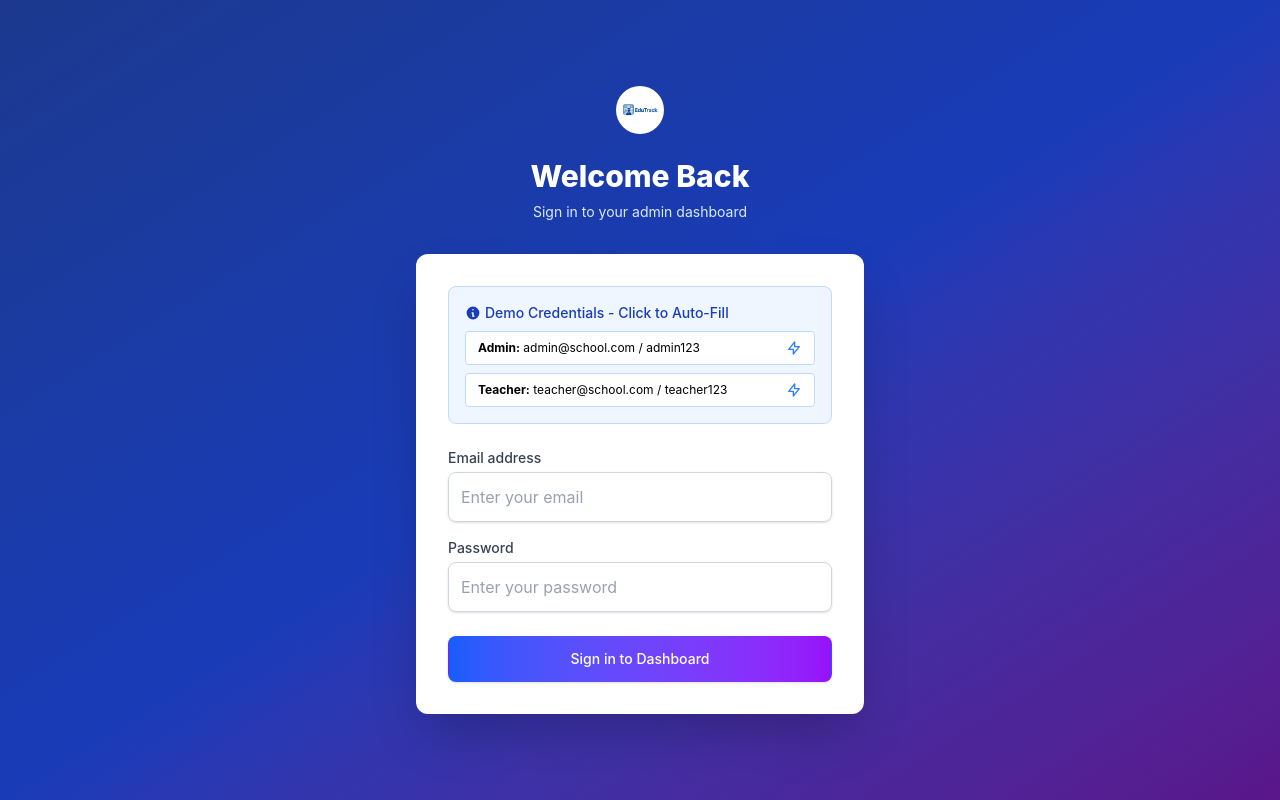
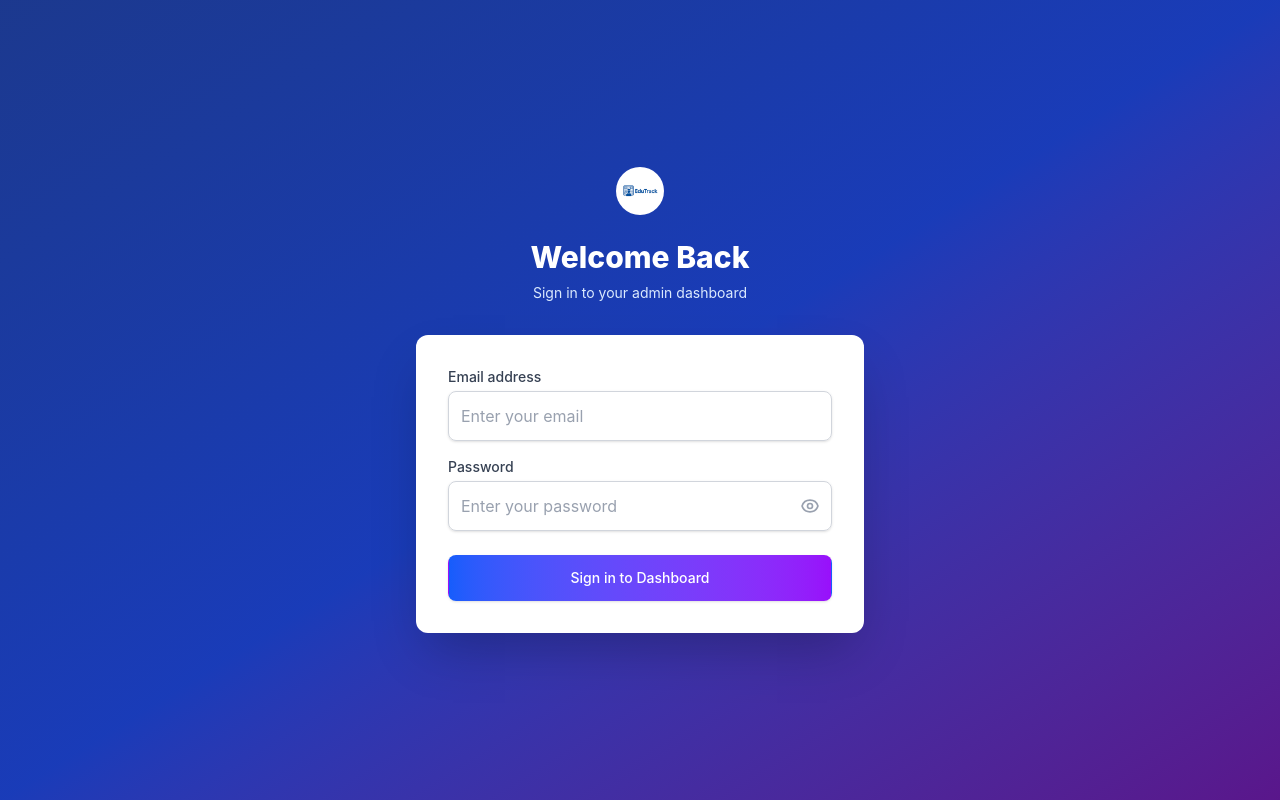
Before and after one commit to Talent5/Attendance_System, a React (Vite) app in the folder Admin_Dashboard/: page /login in a window 1280 px wide. Built offline with nearby package versions, Linux system fonts and the light colour scheme.

Commit message:
Refactor logo imports to use local asset path and update CORS configuration to allow all Vercel domains

```diff
--- a/Admin_Dashboard/src/components/Layout/Layout.jsx
+++ b/Admin_Dashboard/src/components/Layout/Layout.jsx
@@ -1,5 +1,6 @@
 import { Link, useNavigate, useLocation } from 'react-router-dom';
 import { useAuth } from '../../contexts/AuthContext';
+import logo from '../../assets/Logo.png';
 
 const Layout = ({ children }) => {
   const { user, logout } = useAuth();
@@ -54,7 +55,7 @@
                 <div className="flex items-center">
                   <div className="w-8 h-8 bg-white rounded-full flex items-center justify-center mr-3">
                     <img
-                      src="/src/assets/Logo.png"
+                      src={logo}
                       alt="EduTrack Logo"
                       className="w-7 h-7 rounded-full object-contain"
                     />
--- a/Admin_Dashboard/src/components/Layout/Sidebar.jsx
+++ b/Admin_Dashboard/src/components/Layout/Sidebar.jsx
@@ -1,6 +1,7 @@
 import React, { useState } from 'react';
 import { Link, useLocation, useNavigate } from 'react-router-dom';
 import { useAuth } from '../../contexts/AuthContext';
+import logo from '../../assets/Logo.png';
 
 const Sidebar = ({ isOpen, onClose }) => {
   const location = useLocation();
@@ -101,7 +102,7 @@
           <div className="flex items-center space-x-2">
             <div className="w-8 h-8 bg-white rounded-full flex items-center justify-center">
               <img
-                src="/src/assets/Logo.png"
+                src={logo}
                 alt="EduTrack Logo"
                 className="w-7 h-7 rounded-full object-contain"
               />
--- a/Admin_Dashboard/src/pages/IDCardGenerator.jsx
+++ b/Admin_Dashboard/src/pages/IDCardGenerator.jsx
@@ -4,6 +4,7 @@
 import { useReactToPrint } from 'react-to-print';
 import { toast } from 'react-hot-toast';
 import html2canvas from 'html2canvas';
+import logo from '../assets/Logo.png';
 
 const IDCardGenerator = () => {
   const [students, setStudents] = useState([]);
@@ -927,7 +928,7 @@
                         }}
                       >
                         <img
-                          src="/src/assets/Logo.png"
+                          src={logo}
                           alt="School Logo"
                           className="w-10 h-10 rounded-full object-contain"
                         />
@@ -1230,7 +1231,7 @@
                         }}
                       >
                         <img
-                          src="/src/assets/Logo.png"
+                          src={logo}
                           alt="School Logo"
                           className="w-4 h-4 rounded-full object-contain"
                         />
--- a/Admin_Dashboard/src/pages/Login.jsx
+++ b/Admin_Dashboard/src/pages/Login.jsx
@@ -1,6 +1,7 @@
 import { useState } from 'react';
 import { useAuth } from '../contexts/AuthContext';
 import { useNavigate } from 'react-router-dom';
+import logo from '../assets/Logo.png';
 
 const Login = () => {
   const [credentials, setCredentials] = useState({
@@ -9,6 +10,7 @@
   });
   const [error, setError] = useState('');
   const [loading, setLoading] = useState(false);
+  const [showPassword, setShowPassword] = useState(false);
 
   const { login } = useAuth();
   const navigate = useNavigate();
@@ -34,10 +36,6 @@
     }
   };
 
-  const fillDemoCredentials = (email, password) => {
-    setCredentials({ email, password });
-  };
-
   const handleChange = (e) => {
     setCredentials({
       ...credentials,
@@ -51,7 +49,7 @@
         <div className="text-center">
           <div className="mx-auto h-12 w-12 bg-white rounded-full flex items-center justify-center mb-6">
             <img
-              src="/src/assets/Logo.png"
+              src={logo}
               alt="EduTrack Logo"
               className="h-10 w-10 rounded-full object-contain"
             />
@@ -65,38 +63,6 @@
         </div>
 
         <div className="bg-white rounded-xl shadow-2xl p-8 space-y-6">
-          {/* Demo Credentials */}
-          <div className="bg-blue-50 border border-blue-200 rounded-lg p-4">
-            <h3 className="text-sm font-medium text-blue-800 mb-2 flex items-center">
-              <svg className="w-4 h-4 mr-1" fill="currentColor" viewBox="0 0 20 20">
-                <path fillRule="evenodd" d="M18 10a8 8 0 11-16 0 8 8 0 0116 0zm-7-4a1 1 0 11-2 0 1 1 0 012 0zM9 9a1 1 0 000 2v3a1 1 0 001 1h1a1 1 0 100-2v-3a1 1 0 00-1-1H9z" clipRule="evenodd"/>
-              </svg>
-              Demo Credentials - Click to Auto-Fill
-            </h3>
-            <div className="space-y-2">
-              <button
-                type="button"
-                onClick={() => fillDemoCredentials('admin@school.com', 'admin123')}
-                className="w-full text-left px-3 py-2 text-xs bg-white border border-blue-200 rounded hover:bg-blue-50 transition-colors flex items-center justify-between"
-              >
-                <span><strong>Admin:</strong> admin@school.com / admin123</span>
-                <svg className="w-4 h-4 text-blue-500" fill="none" stroke="currentColor" viewBox="0 0 24 24">
-                  <path strokeLinecap="round" strokeLinejoin="round" strokeWidth="2" d="M13 10V3L4 14h7v7l9-11h-7z"/>
-                </svg>
-              </button>
-              <button
-                type="button"
-                onClick={() => fillDemoCredentials('teacher@school.com', 'teacher123')}
-                className="w-full text-left px-3 py-2 text-xs bg-white border border-blue-200 rounded hover:bg-blue-50 transition-colors flex items-center justify-between"
-              >
-                <span><strong>Teacher:</strong> teacher@school.com / teacher123</span>
-                <svg className="w-4 h-4 text-blue-500" fill="none" stroke="currentColor" viewBox="0 0 24 24">
-                  <path strokeLinecap="round" strokeLinejoin="round" strokeWidth="2" d="M13 10V3L4 14h7v7l9-11h-7z"/>
-                </svg>
-              </button>
-            </div>
-          </div>
-
           <form className="space-y-6" onSubmit={handleSubmit}>
             {error && (
               <div className="bg-red-50 border border-red-200 text-red-800 px-4 py-3 rounded-lg">
@@ -129,16 +95,34 @@
                 <label htmlFor="password" className="block text-sm font-medium text-gray-700 mb-1">
                   Password
                 </label>
+                <div className="relative">
                   <input
                     id="password"
                     name="password"
-                  type="password"
+                    type={showPassword ? "text" : "password"}
                     required
-                  className="w-full px-3 py-3 border border-gray-300 rounded-lg shadow-sm placeholder-gray-400 focus:outline-none focus:ring-2 focus:ring-blue-500 focus:border-blue-500 transition-colors"
+                    className="w-full px-3 py-3 pr-10 border border-gray-300 rounded-lg shadow-sm placeholder-gray-400 focus:outline-none focus:ring-2 focus:ring-blue-500 focus:border-blue-500 transition-colors"
                     placeholder="Enter your password"
                     value={credentials.password}
                     onChange={handleChange}
                   />
+                  <button
+                    type="button"
+                    className="absolute inset-y-0 right-0 pr-3 flex items-center"
+                    onClick={() => setShowPassword(!showPassword)}
+                  >
+                    {showPassword ? (
+                      <svg className="h-5 w-5 text-gray-400 hover:text-gray-600" fill="none" stroke="currentColor" viewBox="0 0 24 24">
+                        <path strokeLinecap="round" strokeLinejoin="round" strokeWidth="2" d="M13.875 18.825A10.05 10.05 0 0112 19c-4.478 0-8.268-2.943-9.543-7a9.97 9.97 0 011.563-3.029m5.858.908a3 3 0 114.243 4.243M9.878 9.878l4.242 4.242M9.878 9.878L3 3m6.878 6.878L21 21" />
+                      </svg>
+                    ) : (
+                      <svg className="h-5 w-5 text-gray-400 hover:text-gray-600" fill="none" stroke="currentColor" viewBox="0 0 24 24">
+                        <path strokeLinecap="round" strokeLinejoin="round" strokeWidth="2" d="M15 12a3 3 0 11-6 0 3 3 0 016 0z" />
+                        <path strokeLinecap="round" strokeLinejoin="round" strokeWidth="2" d="M2.458 12C3.732 7.943 7.523 5 12 5c4.478 0 8.268 2.943 9.542 7-1.274 4.057-5.064 7-9.542 7-4.477 0-8.268-2.943-9.542-7z" />
+                      </svg>
+                    )}
+                  </button>
+                </div>
               </div>
             </div>
 
```
Also changed, not shown: 1 other file (tests, documents, lock files or other folders). Lines whose indentation alone changed are shown as unchanged.
